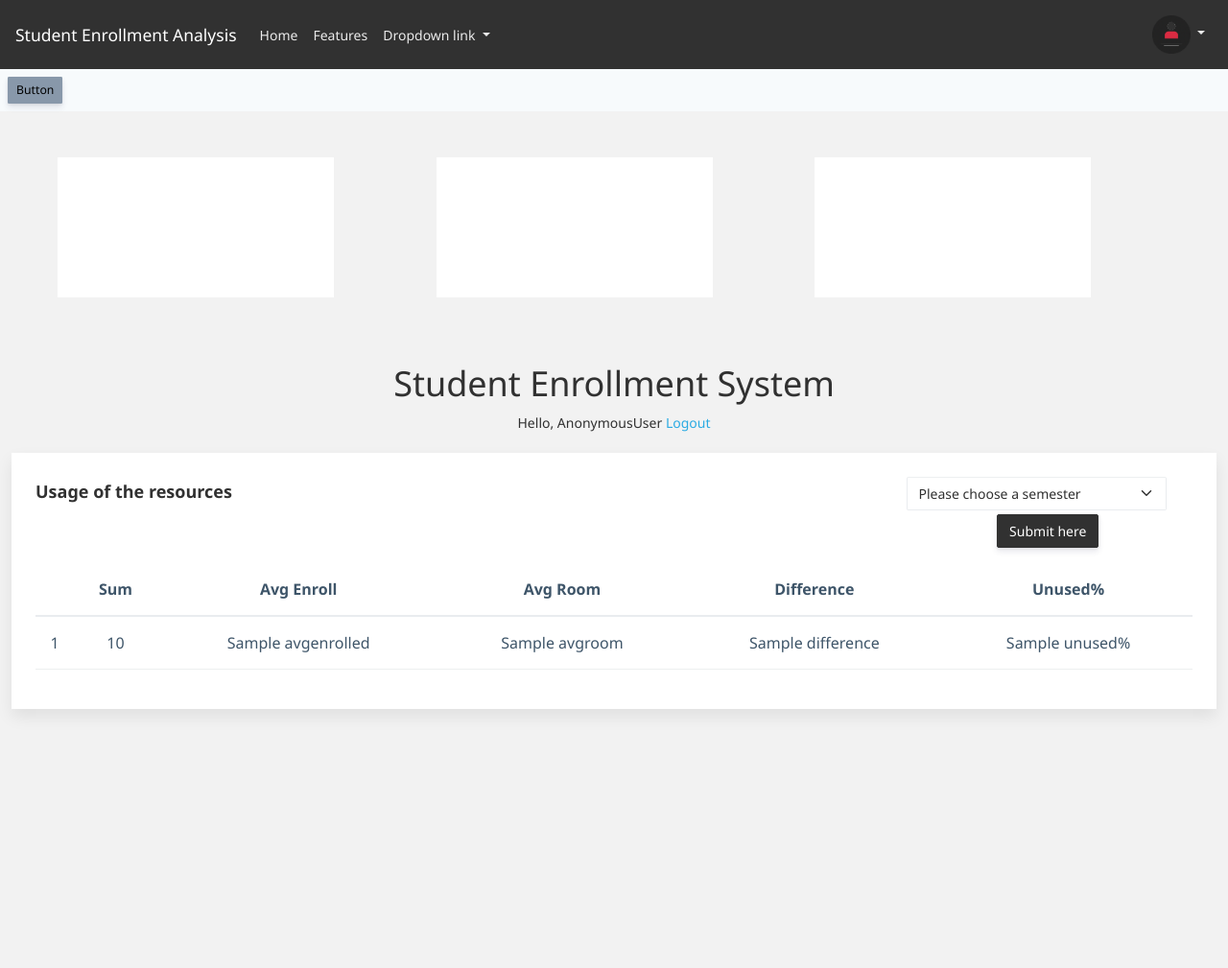
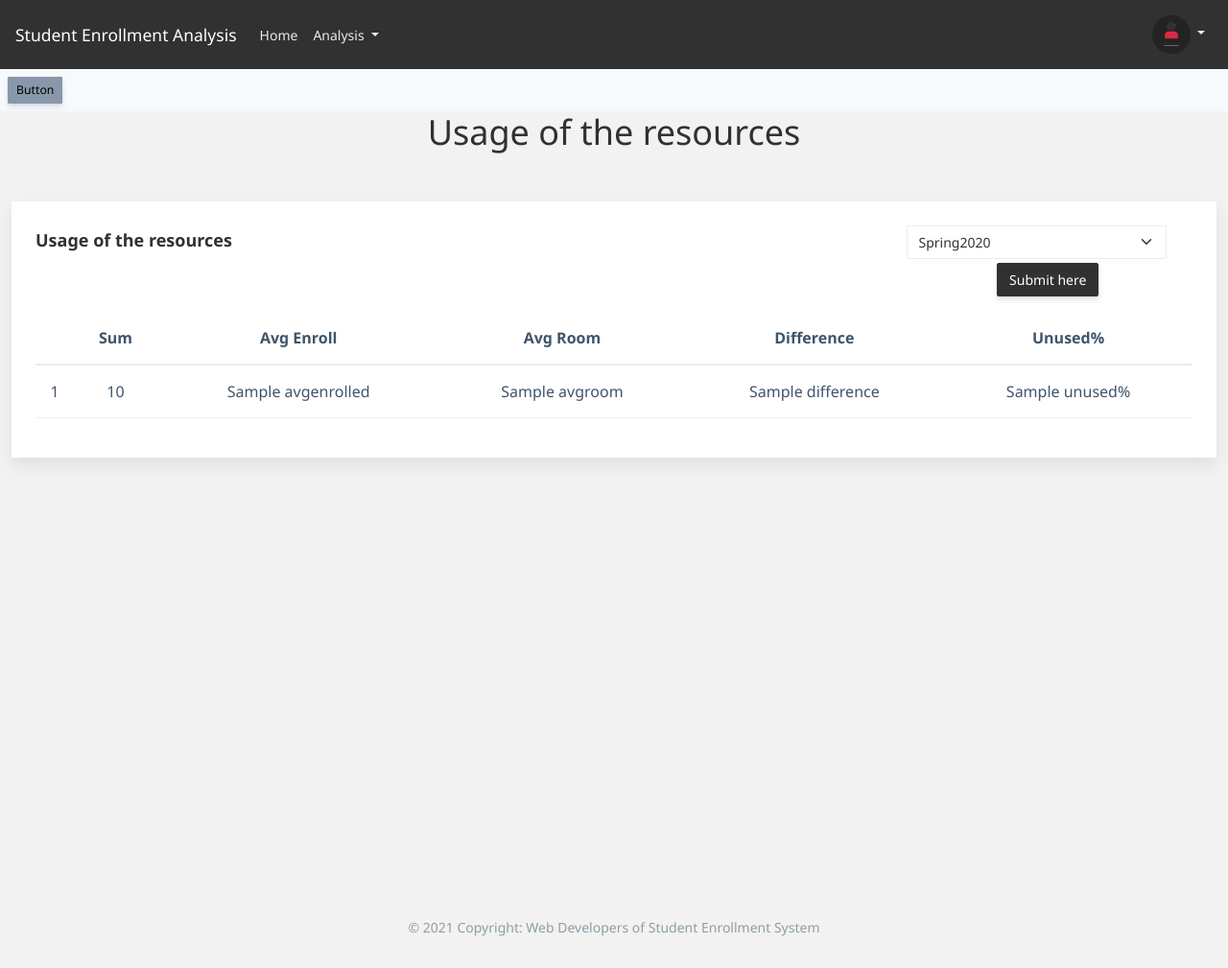
Before and after one commit to robin-driscol/student-enrollment-analysis, a Django app: template StudentEnrollment/base/templates/req3/req3.html in a window 1280 px wide. Shown: the top 1009 px of the page at 96% size. After the commit the page ends 976 px from the top, so only its background shows below. Run offline with Django 3.2, Linux system fonts and the light colour scheme; the template is opened without the code that fills it: most values are stand-ins (such as "Sample title", 1, 10 or a date in 2020); some libraries are stand-ins or nearby versions.

Commit message:
updated frontend

```diff
--- a/StudentEnrollment/base/templates/req3/req3.html
+++ b/StudentEnrollment/base/templates/req3/req3.html
@@ -4,8 +4,11 @@
 
 {% block content %}
 
-<span>Hello, {{request.user}}</span>
-<span><a href="{% url 'logout' %}">Logout</a></span>
+<h1 class="text-center">Usage of the resources</h1>
+
+
+<!-- <span>Hello, {{request.user}}</span>
+<span><a href="{% url 'logout' %}">Logout</a></span> -->
 
 <br>
 
@@ -21,7 +24,8 @@
                     <form method="POST" action="">
                       {% csrf_token %}
                       <select name="dropdown3" class="form-select shadow-none row border-top">
-                        <option disabled selected>Please choose a semester</option>
+                        <option>Spring2020</option>
+                        <option>Autumn2020</option>
                         <option>Spring2021</option>
                         <option>Summer2021</option>
                         <option>Autumn2021</option>
@@ -174,6 +178,20 @@ var options = {
 
         var chart = new ApexCharts(document.querySelector("#myComboChart"), options);
         chart.render();
+
+$(document).ready(function() {
+    //store the value
+    if (localStorage.selectVal) {
+    // Select the value stored
+        $('select').val( localStorage.selectVal );
+    }
+});
+
+  //on refresh keep it persistent
+$('select').on('change', function(){
+    var currentVal = $(this).val();
+    localStorage.setItem('selectVal', currentVal );
+});
 </script>
 
 {% endblock content %}
--- a/StudentEnrollment/templates/snippets/header.html
+++ b/StudentEnrollment/templates/snippets/header.html
@@ -1 +1,2 @@
-<h1 class="text-center">Student Enrollment System</h1>
+<!-- <h1 class="text-center">Dashboard</h1>
+<h4 class="text-center font-weight-bold">Requirement 1</h4> -->
--- a/StudentEnrollment/templates/snippets/navbar.html
+++ b/StudentEnrollment/templates/snippets/navbar.html
@@ -2,27 +2,23 @@
 
 <nav class="navbar navbar-expand-sm bg-dark navbar-dark">
   <!-- Brand -->
-  <a class="navbar-brand" href="#">Student Enrollment Analysis</a>
+  <a class="navbar-brand" href="{% url 'home' %}">Student Enrollment Analysis</a>
   <button class="navbar-toggler" type="button" data-toggle="collapse" data-target="#navbarSupportedContent-4" aria-controls="navbarSupportedContent-4" aria-expanded="false" aria-label="Toggle navigation">
     <span class="navbar-toggler-icon"></span>
   </button>
   <ul class="navbar-nav">
     <li class="nav-item">
-      <a class="nav-link" href="#">Home</a>
+      <a class="nav-link" href="{% url 'home' %}">Home</a>
     </li>
-    <li class="nav-item">
-      <a class="nav-link" href="#">Features</a>
-    </li>
-
     <!-- Dropdown -->
     <li class="nav-item dropdown">
       <a class="nav-link dropdown-toggle" href="#" id="navbardrop" data-toggle="dropdown">
-        Dropdown link
+        Analysis
       </a>
       <div class="dropdown-menu">
-        <a class="dropdown-item" href="#">Home</a>
-        <a class="dropdown-item" href="#">Req 2</a>
-        <a class="dropdown-item" href="#">Link</a>
+        <a class="dropdown-item" href="{% url 'req2' %}">Classroom Distribution</a>
+        <a class="dropdown-item" href="{% url 'req3' %}">Usage of the resource</a>
+        <a class="dropdown-item" href="#">Requirement 4</a>
       </div>
     </li>
   </ul>
@@ -34,53 +30,17 @@
               <img src="{% static 'profile_icon.png' %}" width="40" height="40" class="img-profile">
             </a>
             <div class="dropdown-menu">
-              <a>Hello, {{request.user}}</a>
+              <a>Hello {{request.user}}</a>
               <br>
-              <span><a href="{% url 'logout' %}">Logout</a></span>
-
+              <a href="{% url 'logout' %}">Logout</a>
             </div>
         </li>
     </ul>
 </div>
+</nav>
 
-
-</nav>
 <section>
   <div class="conatiner p-2 bg-light">
     <button type="button" class="btn btn-secondary btn-sm">Button</button>
   </div>
 </section>
-
-<section class="p-5">
-  <div class="container">
-    <div class="row text-center">
-      <div class="col">
-        <div class="card p-5" style="width: 18rem;">
-          <div class="card-body">
-            <!--<h5 class="card-title">Card title</h5>
-                  <h6 class="card-subtitle mb-2 text-muted">Card subtitle</h6>
-                  <p class="card-text">Some quick example text to build on the card title and make up the bulk of the card's content.</p> -->
-          </div>
-        </div>
-      </div>
-      <div class="col">
-        <div class="card p-5" style="width: 18rem;">
-          <div class="card-body">
-            <!--<h5 class="card-title">Card title</h5>
-                  <h6 class="card-subtitle mb-2 text-muted">Card subtitle</h6>
-                  <p class="card-text">Some quick example text to build on the card title and make up the bulk of the card's content.</p> -->
-          </div>
-        </div>
-      </div>
-      <div class="col">
-        <div class="card p-5" style="width: 18rem;">
-          <div class="card-body">
-            <!--<h5 class="card-title">Card title</h5>
-                  <h6 class="card-subtitle mb-2 text-muted">Card subtitle</h6>
-                  <p class="card-text">Some quick example text to build on the card title and make up the bulk of the card's content.</p> -->
-          </div>
-        </div>
-      </div>
-    </div>
-  </div>
-</section>
```
Also changed, not shown: StudentEnrollment/base/templates/dashboard/home.html (+27 -148 lines), StudentEnrollment/base/templates/req2/req2.html (+25 -4 lines).
